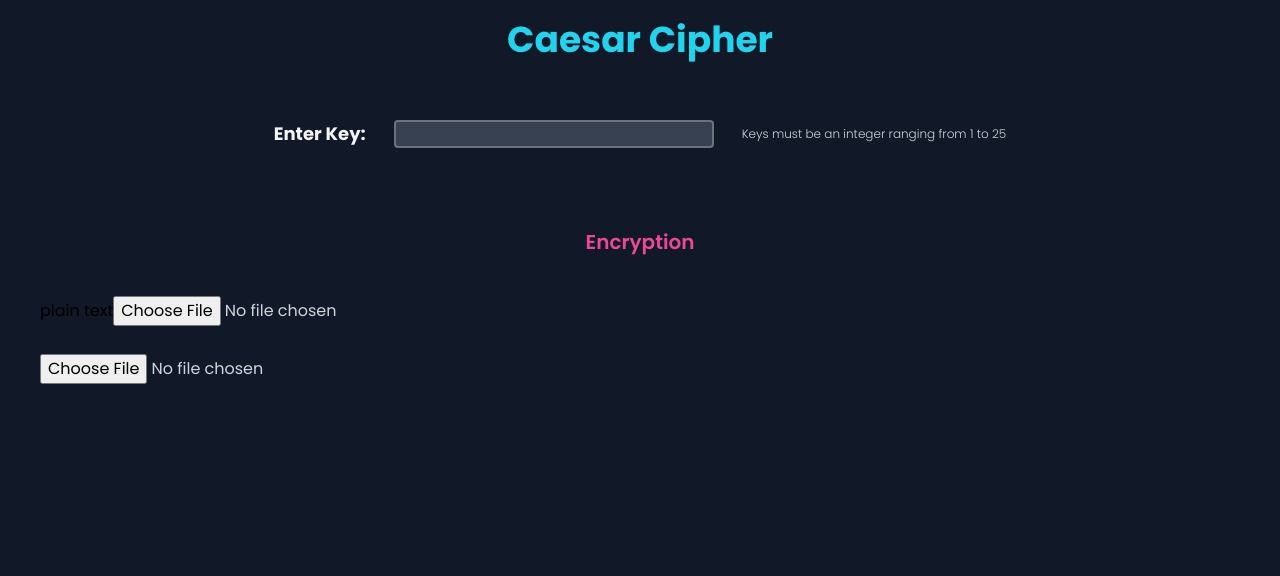
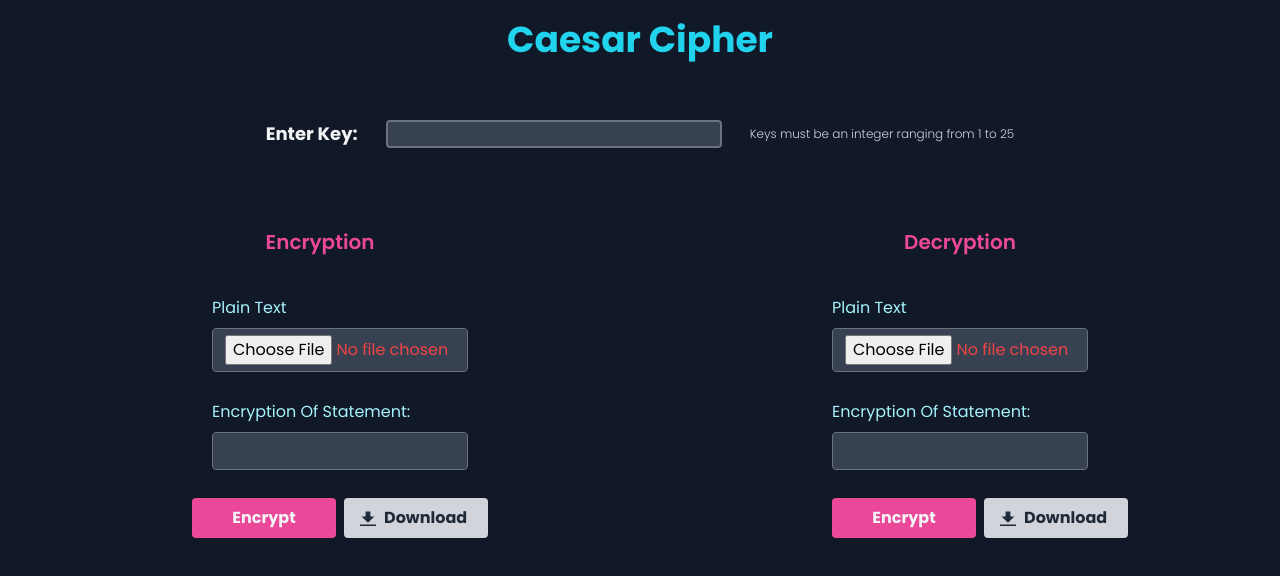
Before and after one commit to MahmoudMuhammedAli/caesar-cipher, a React (Create React App) app: page / in a window 1280 px wide. Shown: the top 576 px of the page. Built offline with nearby package versions, Linux system fonts and the light colour scheme; a web font is replaced by a local one.

Commit message:
add output file functionality
working on the UI

```diff
--- a/src/components/caesar/Caesar.jsx
+++ b/src/components/caesar/Caesar.jsx
@@ -3,6 +3,7 @@ import React, { useState } from "react";
 export default function Caesar() {
   const [key, setKey] = useState("");
   const [showNote, setShowNote] = useState(false);
+  const [plainText, setPlainText] = useState("false");
   const handleKeyChange = (e) => {
     setKey(e.target.value);
   };
@@ -17,7 +18,7 @@ export default function Caesar() {
   };
 
   return (
-    <div className="bg-gray-900 h-screen font-pop">
+    <div className="bg-gray-900 h-full lg:h-screen font-pop">
       <div className="flex justify-center items-center p-5">
         <h1 className="text-4xl font-bold font-pop capitalize text-cyan-400 ">
           caesar cipher
@@ -29,7 +30,7 @@ export default function Caesar() {
         </span>
         <input
           type="text"
-          className="rounded bg-gray-700 border-2 border-gray-500  text-gray-100 focus:outline-none"
+          className="rounded px-2 bg-gray-700 border-2 border-gray-500  text-gray-100 focus:outline-none"
           onChange={handleKeyChange}
           onClick={() => setShowNote(true)}
         />
@@ -37,28 +38,94 @@ export default function Caesar() {
           Keys must be an integer ranging from 1 to 25{" "}
         </span>
       </div>
-      <div className="flex justify-center items-center mt-20">
-        <h1 className="text-xl font-semibold font-pop capitalize text-pink-500 ">
+      <div className="flex flex-row justify-around ">
+        <div>
+          <div className="flex justify-center mt-20">
+            <h1 className="text-xl font-semibold font-pop capitalize text-pink-500  ">
               Encryption
             </h1>
           </div>
-      <div className="flex flex-col gap-7 mt-10 ml-10">
-        <div className="">
-          <label >
-            plain text
-          </label>
+          <div className="flex flex-col gap-7 mt-10 ml-10 justify-center items-center">
+            <div className="flex flex-col gap-2">
+              <label className="text-cyan-200 capitalize">plain text</label>
               <input
                 type="file"
-            className="text-gray-300"
+                className="text-red-500  block w-64 px-3 py-1.5 text-base font-normal  bg-gray-700  bg-clip-padding border border-solid border-gray-500 rounded transition ease-in-out m-0 focus:text-gray-700 focus:bg-white focus:border-blue-600 focus:outline-none"
                 onChange={(e) => showInputFile(e)}
               />
             </div>
+
+            <div className="flex flex-col gap-2 ">
+              <label className="text-cyan-200 capitalize">
+                Encryption Of Statement:
+              </label>
+              <input
+                type="text"
+                className="text-red-500  block w-64 px-3 py-1.5 text-base font-normal  bg-gray-700  bg-clip-padding border border-solid border-gray-500 rounded transition ease-in-out m-0 focus:text-gray-700 focus:bg-white focus:border-blue-600 focus:outline-none"
+                onChange={(e) => setPlainText(e.target.value)}
+              />
+            </div>
+            <div className="flex flex-row gap-2 items-center justify-center">
+              <button className="w-36 bg-pink-500 hover:bg-pink-600 text-gray-100 font-bold py-2 px-4 rounded inline-flex items-center justify-center text-center">
+                <span className=" text-center">Encrypt</span>
+              </button>
+              <button className="w-36 bg-gray-300 hover:bg-gray-400 text-gray-800 font-bold py-2 px-4 rounded inline-flex items-center">
+                <svg
+                  className="fill-current w-4 h-4 mr-2"
+                  xmlns="http://www.w3.org/2000/svg"
+                  viewBox="0 0 20 20"
+                >
+                  <path d="M13 8V2H7v6H2l8 8 8-8h-5zM0 18h20v2H0v-2z" />
+                </svg>
+                <span>Download</span>
+              </button>
+            </div>
+          </div>
+        </div>
+
+        {/* begin decryption */}
         <div>
+          <div className="flex justify-center  mt-20">
+            <h1 className="text-xl font-semibold font-pop capitalize text-pink-500  ">
+              decryption
+            </h1>
+          </div>
+          <div className="flex flex-col gap-7 mt-10 ml-10">
+            <div className="flex flex-col gap-2">
+              <label className="text-cyan-200 capitalize">plain text</label>
               <input
                 type="file"
-            className="text-gray-300 "
+                className="text-red-500  block w-64 px-3 py-1.5 text-base font-normal  bg-gray-700  bg-clip-padding border border-solid border-gray-500 rounded transition ease-in-out m-0 focus:text-gray-700 focus:bg-white focus:border-blue-600 focus:outline-none"
                 onChange={(e) => showInputFile(e)}
               />
+            </div>
+
+            <div className="flex flex-col gap-2 ">
+              <label className="text-cyan-200 capitalize">
+                Encryption Of Statement:
+              </label>
+              <input
+                type="text"
+                className="text-red-500  block w-64 px-3 py-1.5 text-base font-normal  bg-gray-700  bg-clip-padding border border-solid border-gray-500 rounded transition ease-in-out m-0 focus:text-gray-700 focus:bg-white focus:border-blue-600 focus:outline-none"
+                onChange={(e) => setPlainText(e.target.value)}
+              />
+            </div>
+            <div className="flex flex-row gap-2 items-center justify-center">
+              <button className="w-36 bg-pink-500 hover:bg-pink-600 text-gray-100 font-bold py-2 px-4 rounded inline-flex items-center justify-center text-center">
+                <span className=" text-center">Encrypt</span>
+              </button>
+              <button className="w-36 bg-gray-300 hover:bg-gray-400 text-gray-800 font-bold py-2 px-4 rounded inline-flex items-center">
+                <svg
+                  className="fill-current w-4 h-4 mr-2"
+                  xmlns="http://www.w3.org/2000/svg"
+                  viewBox="0 0 20 20"
+                >
+                  <path d="M13 8V2H7v6H2l8 8 8-8h-5zM0 18h20v2H0v-2z" />
+                </svg>
+                <span>Download</span>
+              </button>
+            </div>
+          </div>
         </div>
       </div>
     </div>
```
Also changed, not shown: 2 other files (tests, documents, lock files or other folders). Lines whose indentation alone changed are shown as unchanged.
